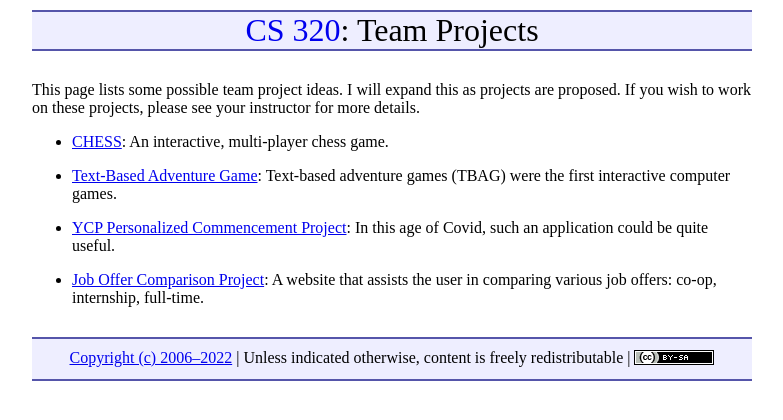
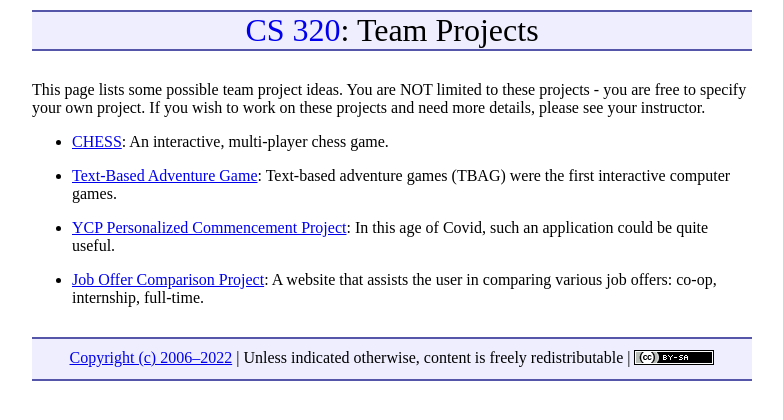
Before and after one commit to ycpcs/cs320-spring2022, a Jekyll site: the page built from projects/index.md, in a window 1280 px wide. Shown: the top 420 px of the page, without its empty margins (248-1031 px from the left). Built offline with Jekyll 4.4.1, drawn with Linux system fonts in a browser that asks for light colours.

Commit message:
minor edits

```diff
--- a/projects/index.md
+++ b/projects/index.md
@@ -3,7 +3,7 @@ layout: default
 title: "Team Projects"
 ---
 
-This page lists some possible team project ideas.  I will expand this as projects are proposed.  If you wish to work on these projects, please see your instructor for more details.
+This page lists some possible team project ideas.  You are NOT limited to these projects - you are free to specify your own project.  If you wish to work on these projects and need more details, please see your instructor.
 
 * [CHESS](MKiley_Chess_Project.pdf): An interactive, multi-player chess game.
 
```
